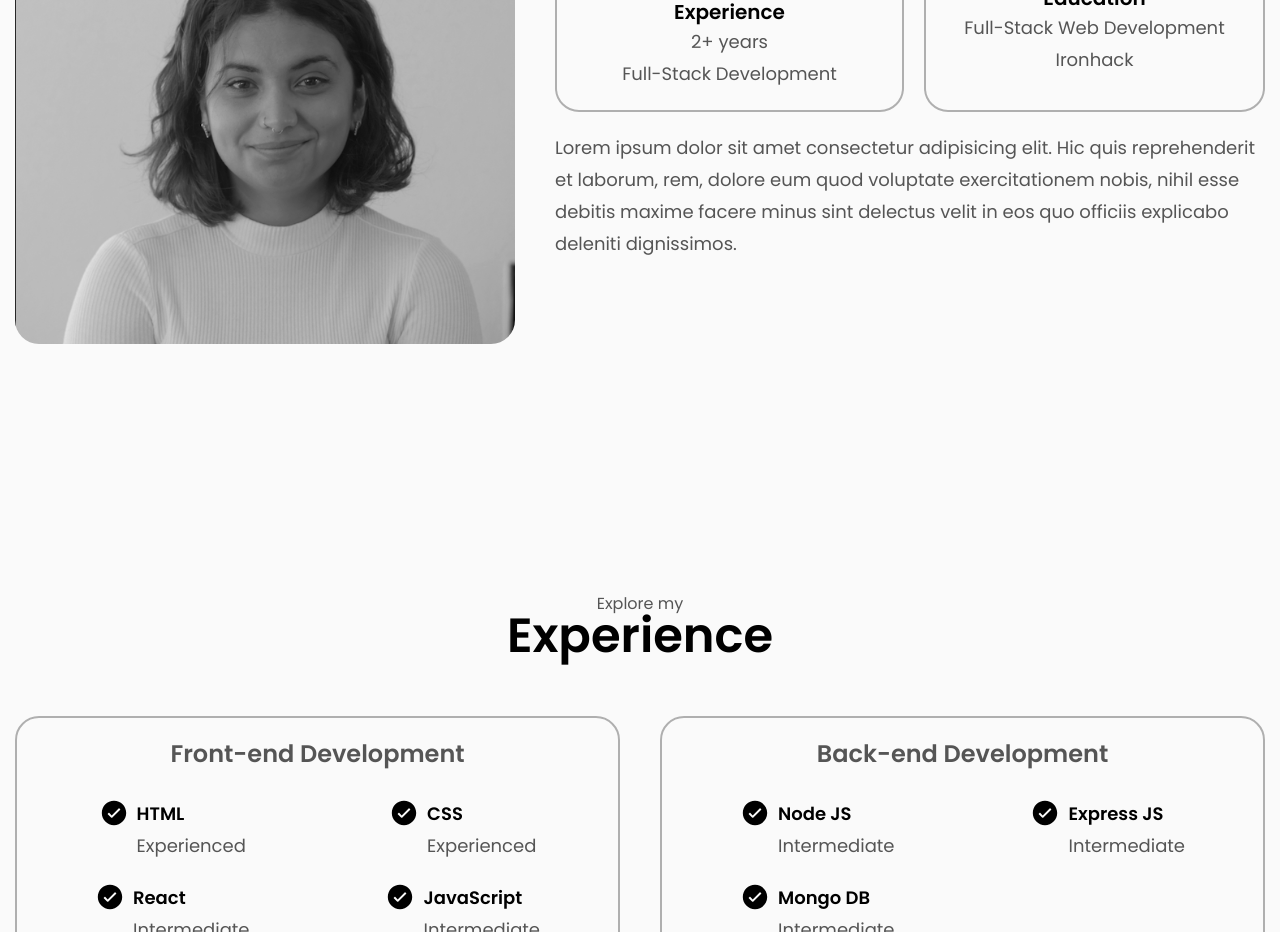
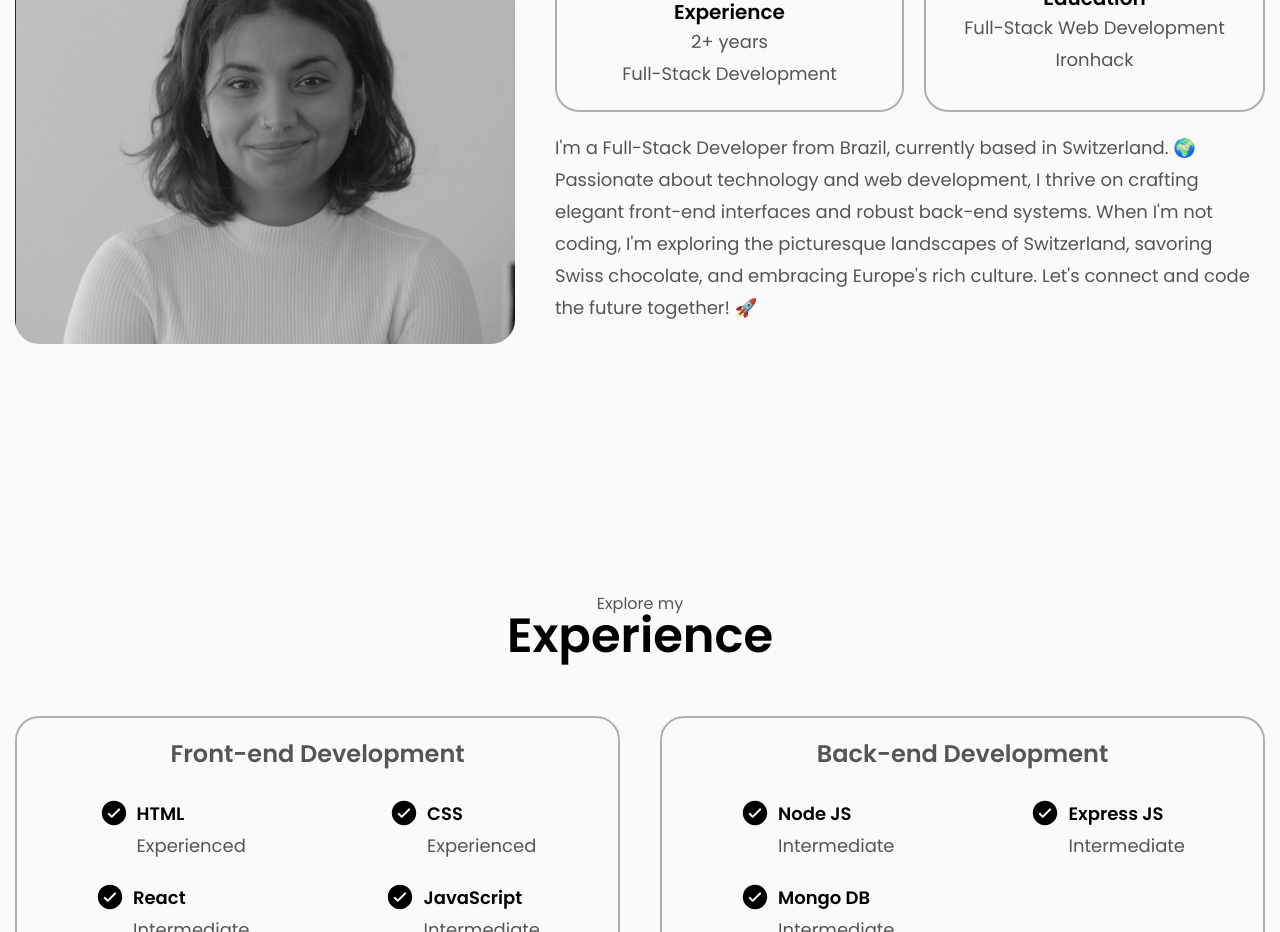
Before and after one commit to ThalitadosReis/my-portfolio, a React (Create React App) app: page / in a window 1280 px wide. Shown: the part 1180-2112 px from the top of the page. Built offline with nearby package versions, Linux system fonts and the light colour scheme; the HTML template or start-up script is replaced by a standard one.

Commit message:
about me paragraph

```diff
--- a/src/components/About.js
+++ b/src/components/About.js
@@ -54,10 +54,15 @@ export default function About() {
               </div>
             </div>
             <p className="text-accent">
-              Lorem ipsum dolor sit amet consectetur adipisicing elit. Hic quis
-              reprehenderit et laborum, rem, dolore eum quod voluptate
-              exercitationem nobis, nihil esse debitis maxime facere minus sint
-              delectus velit in eos quo officiis explicabo deleniti dignissimos.
+              <p>
+                I'm a Full-Stack Developer from Brazil, currently based in
+                Switzerland. 🌍 Passionate about technology and web development,
+                I thrive on crafting elegant front-end interfaces and robust
+                back-end systems. When I'm not coding, I'm exploring the
+                picturesque landscapes of Switzerland, savoring Swiss chocolate,
+                and embracing Europe's rich culture. Let's connect and code the
+                future together! 🚀
+              </p>
             </p>
           </motion.div>
         </div>
```
